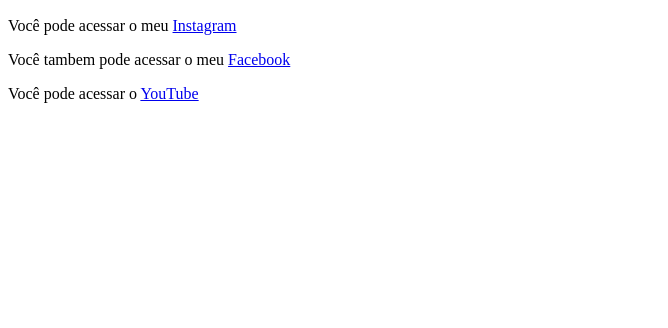
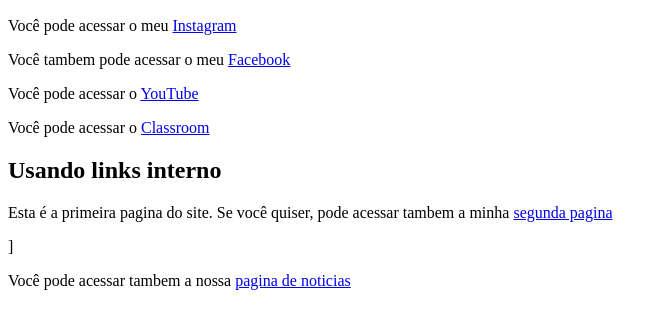
Before and after one commit to emilyvic15/projeto-novo-, a plain HTML site: page exercícios/ex0010/index.html in a window 1280 px wide. Shown: the part 110-438 px from the top of the page, without its empty margins (0-668 px from the left). Drawn offline with Linux system fonts and the light colour scheme.

Commit message:
Add files via upload

```diff
--- a/exercícios/ex0010/index.html
+++ b/exercícios/ex0010/index.html
@@ -12,5 +12,16 @@
         <p>Você pode acessar o meu <a href="https://instagram.com/Emily_vitoriaak" target="_blank" rel="external"> Instagram</a></p>
         <p>Você tambem pode acessar o meu <a href="https://www.facebook.com/Leandro.prado.9484">Facebook</a></p>
         <p>Você pode acessar o <a href="https://www.youtube.com/" taeget="_blank" rel="external">YouTube</a></p>
+        <p>Você pode acessar o <a href="https://classroom.google.com/">Classroom</a></p>
+        <!--tag <a> é âncora (desvio de pagina)-->
+        <!--href é referencia hipertexto (para onde o site vai)-->
+        <!--target="_blank" (abrir em uma nova aba - janela em branco)-->
+        <!--rel="external" e um link do tipo externo, que vai para fora do meu site principal-->
+    <h2>Usando links interno</h2>
+            <p>Esta é a primeira pagina do site. Se você quiser, pode acessar tambem a minha <a href="pag002.html" rel="next" target="_self">segunda pagina</a></p>]
+            <!--rel="next" avançar para a proxima pagina-->
+            <!--target="_self" é para abrir na proxima pagina (pagina atual)-->
+            <p>Você pode acessar tambem a nossa <a href="noticias/">pagina de noticias</a> </p>
+
 </body>
 </html>
```
Also changed, not shown: exercícios/ex0010/noticias/pag003.html (added), exercícios/ex0010/pag002.html (added).
